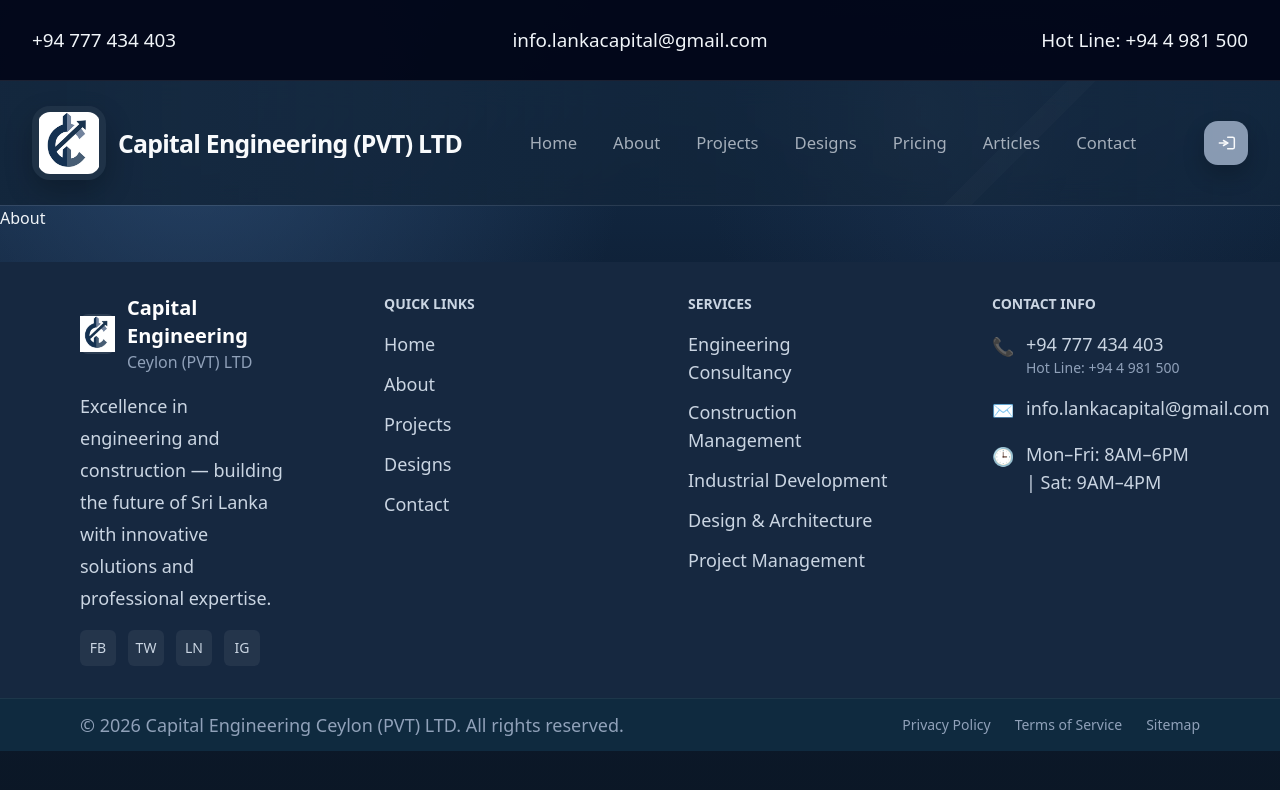
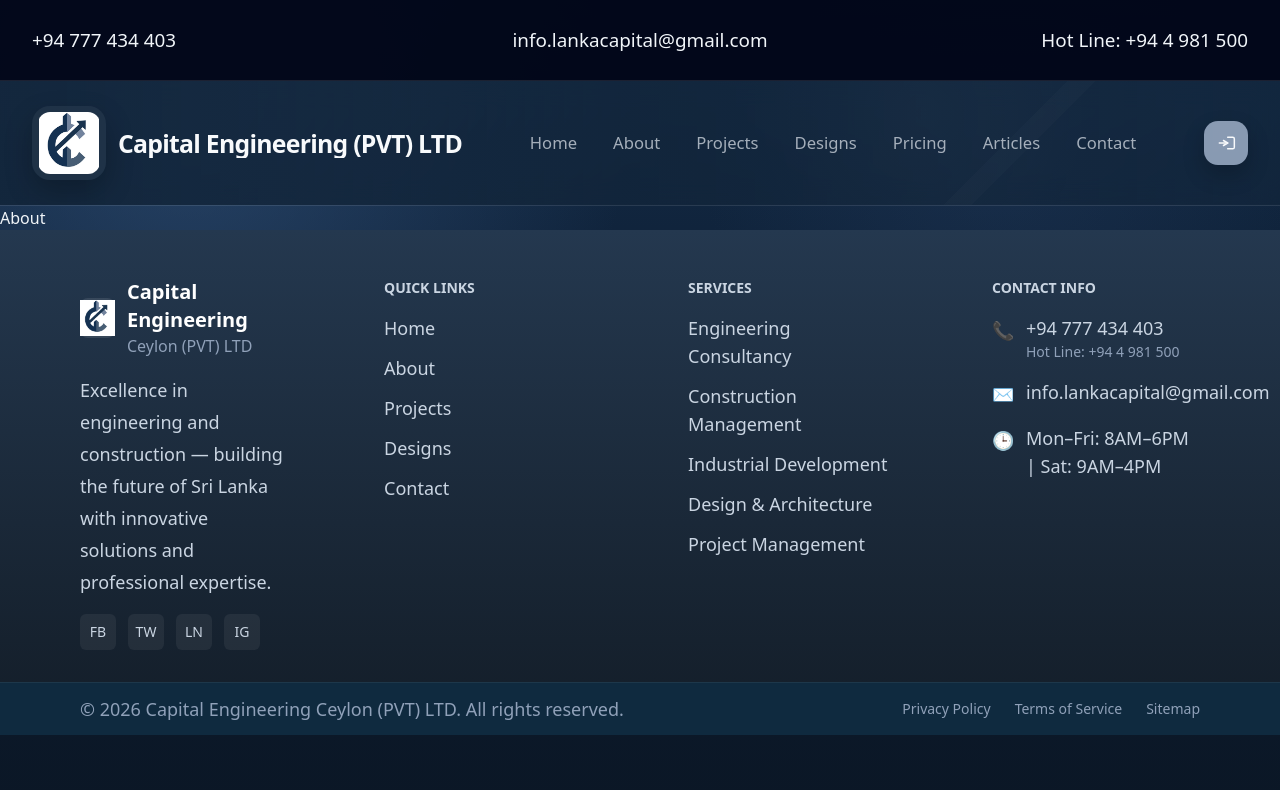
Before and after one commit to Tharaka-Maheshwara/capital-engineering-frontend, a Next.js app: page /about in a window 1280 px wide. Shown: the top 790 px of the page. Built offline with nearby package versions, Linux system fonts and the light colour scheme.

Commit message:
footer part okey

```diff
--- a/src/components/common/cta-section.tsx
+++ b/src/components/common/cta-section.tsx
@@ -1,6 +1,6 @@
 export default function CtaSection() {
   return (
-    <section className="relative overflow-hidden bg-linear-to-b from-[#163b63] to-[#0f2a47] py-20 md:py-28">
+    <section className="relative overflow-hidden bg-linear-to-b from-[#1b3556] to-[#162840] pt-20 pb-10 md:pt-28 md:pb-12">
       <div
         className="absolute inset-0 opacity-10"
         style={{
--- a/src/components/common/footer.tsx
+++ b/src/components/common/footer.tsx
@@ -2,9 +2,9 @@ import Image from "next/image";
 
 export default function Footer(): JSX.Element {
   return (
-    <footer className="mt-8 w-full bg-[#162840] text-slate-300">
+    <footer className="mt-0 w-full bg-linear-to-b from-[#24384f] to-[#131d28] text-slate-300">
       <div className="w-full">
-        <div className="mx-auto max-w-400 px-4 sm:px-6 lg:px-12 xl:px-20 py-8">
+        <div className="mx-auto max-w-400 px-4 sm:px-6 lg:px-12 xl:px-20 pt-12 pb-8">
           <div className="grid grid-cols-1 gap-10 md:grid-cols-4 lg:gap-16 xl:gap-24">
             <div className="space-y-4">
               <div className="flex items-center gap-3">
```
